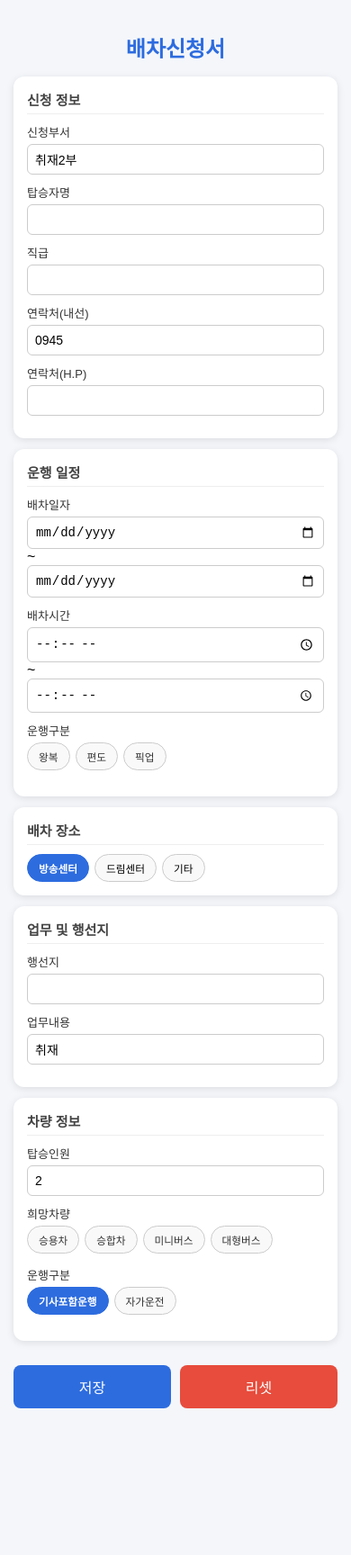
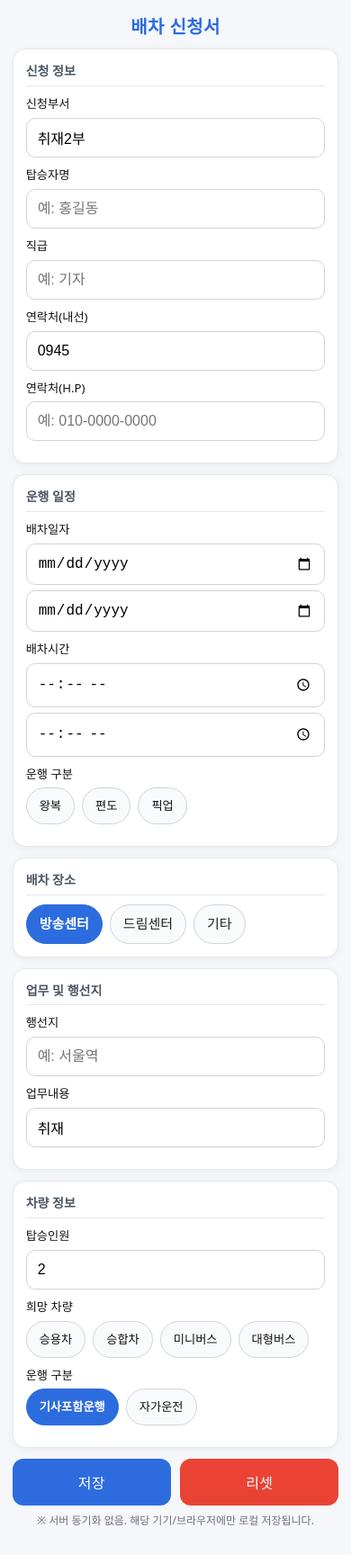
Before and after one commit to KunhoYoo/MBC_DISPATCH, a plain HTML site: page index.html in a window 390 px wide. Shown: the whole page at 90% size. Before the commit the page ends 1580 px from the top, so only its background shows below. Drawn offline with Linux system fonts and the light colour scheme; a web font is replaced by a local one.

Commit message:
Update index.html

```diff
--- a/index.html
+++ b/index.html
@@ -3,146 +3,190 @@
 <head>
   <meta charset="UTF-8">
   <title>배차 신청서</title>
-  <meta name="viewport" content="width=device-width, initial-scale=1.0">
+  <meta name="viewport" content="width=device-width, initial-scale=1, viewport-fit=cover">
   <style>
+    /* NanumBarunGothic from Noonnu CDN */
+    @font-face {
+      font-family: 'NanumBarunGothic';
+      src: url('https://cdn.jsdelivr.net/gh/projectnoonnu/noonfonts_20-07@1.0/NanumBarunGothic.woff') format('woff');
+      font-weight: normal;
+      font-style: normal;
+      font-display: swap;
+    }
+    :root {
+      --primary:#2d6cdf;
+      --bg:#f6f7fb;
+      --card:#fff;
+      --text:#222;
+      --muted:#4b5563;
+      --border:#e5e7eb;
+      --radius:14px;
+      --pad:14px;
+    }
+    *{box-sizing:border-box}
+    html,body{height:100%}
+    html{-webkit-text-size-adjust:100%}
     body {
-      font-family: 'Noto Sans KR', sans-serif;
-      background: #f4f6fa;
+      font-family: 'NanumBarunGothic','Noto Sans KR',system-ui,-apple-system,Segoe UI,Roboto,Arial,sans-serif;
+      background: var(--bg);
       margin: 0;
       padding: 0;
+      color: var(--text);
+      line-height: 1.42;
     }
     .form-container {
-      max-width: 600px;
-      margin: 0 auto;
-      padding: 15px;
+      width: min(720px, 100%);
+      margin-inline: auto;
+      padding: 8px clamp(10px, 3.5vw, 18px) 18px;
     }
     h2 {
       text-align: center;
-      color: #2d6cdf;
-      margin-bottom: 15px;
+      color: var(--primary);
+      margin: 8px 0 10px; /* 상단 여백 좁힘 */
+      font-size: clamp(20px, 4.8vw, 28px);
+      letter-spacing: 0.02em;
+      font-weight: 700;
     }
     .card {
-      background: #fff;
-      border-radius: 12px;
-      box-shadow: 0 2px 8px rgba(0,0,0,0.1);
+      background: var(--card);
+      border-radius: var(--radius);
+      box-shadow: 0 2px 10px rgba(0,0,0,.05);
       margin-bottom: 12px;
-      padding: 15px;
+      padding: var(--pad);
+      border: 1px solid var(--border);
     }
     .card h3 {
-      margin-top: 0;
-      font-size: 15px;
-      color: #444;
-      border-bottom: 1px solid #eee;
-      padding-bottom: 5px;
-      margin-bottom: 10px;
+      margin: 0 0 10px;
+      font-size: clamp(13px, 3.6vw, 16px);
+      color: var(--muted);
+      border-bottom: 1px solid var(--border);
+      padding-bottom: 6px;
+      font-weight: 700;
     }
     .field {
-      display: flex;
-      flex-direction: column;
+      display: grid;
+      grid-template-columns: 1fr;
+      gap: 6px;
       margin-bottom: 10px;
     }
     .field label {
-      font-size: 13px;
-      margin-bottom: 4px;
-      color: #333;
+      font-size: clamp(12px, 3.4vw, 14px);
+      color: #111;
     }
+    .input-row {
+      display: grid;
+      grid-template-columns: 1fr auto 1fr;
+      align-items: center;
+      gap: 8px;
+    }
+    /* Stack on narrow screens */
+    @media (max-width: 480px) {
+      .input-row {
+        grid-template-columns: 1fr;
+        gap: 6px;
+      }
+      .input-row span.separator {
+        display: none;
+      }
+    }
+    /* Inputs */
     .field input[type="text"],
     .field input[type="date"],
     .field input[type="time"] {
-      padding: 8px;
-      font-size: 14px;
-      border: 1px solid #ccc;
-      border-radius: 6px;
+      width: 100%;
+      padding: 12px 12px;
+      font-size: 16px; /* >=16px to prevent iOS zoom */
+      border: 1px solid #cfd5db;
+      border-radius: 10px;
+      background: #fff;
+      outline: none;
+      min-height: 44px; /* touch target */
     }
-
-    /* 체크박스 공통 스타일 */
+    .field input:focus{border-color: var(--primary); box-shadow: 0 0 0 3px rgba(45,108,223,.12);}
+    /* Checkbox pill group */
     .checkbox-group {
       display: flex;
-      flex-wrap: nowrap;
-      gap: 6px;
-      overflow-x: auto;
+      flex-wrap: wrap;
+      gap: 8px;
     }
-    .checkbox-group label {
-      display: flex;
+    .checkbox-group input[type="checkbox"] { display: none; }
+    .checkbox-pill {
+      display: inline-flex;
       align-items: center;
-      gap: 4px;
-      font-size: clamp(11px, 3vw, 14px);
-      background: #f9f9f9;
-      padding: 6px 12px;
-      border-radius: 20px;
-      border: 1px solid #ccc;
+      gap: 8px;
+      padding: 10px 14px;
+      font-size: 15px;
+      border-radius: 999px;
+      border: 1px solid #cfd5db;
+      background: #f9fafb;
       cursor: pointer;
-      white-space: nowrap;
-      transition: all 0.2s ease;
+      user-select: none;
+      transition: background .2s, border-color .2s, color .2s, transform .05s;
+      min-height: 40px;
     }
-    .checkbox-group input[type="checkbox"] {
-      display: none;
+    .checkbox-pill:active { transform: scale(.98); }
+    .checkbox-group input[type="checkbox"]:checked + .checkbox-pill {
+      background: var(--primary);
+      border-color: var(--primary);
+      color: #fff;
+      font-weight: 700;
     }
-    .checkbox-group span {
-      display: inline-block;
-    }
-    .checkbox-group label:has(input[type="checkbox"]:checked) {
-      background: #2d6cdf;
-      border-color: #2d6cdf;
-      color: #fff;
-      font-weight: 600;
-    }
-
-    /* 버튼 */
     .button-group {
-      display: flex;
+      display: grid;
+      grid-template-columns: 1fr 1fr;
       gap: 10px;
+      margin-top: 8px;
     }
     .btn {
-      flex: 1;
-      padding: 12px;
+      padding: 14px;
       border: none;
-      border-radius: 8px;
+      border-radius: 12px;
       font-size: 16px;
       cursor: pointer;
-      margin-top: 15px;
       color: #fff;
+      min-height: 48px;
+      letter-spacing: .02em;
     }
-    .btn-save {
-      background: #2d6cdf;
+    .btn-save { background: var(--primary); }
+    .btn-save:active { filter: brightness(.95); }
+    .btn-reset { background: #ea4335; }
+    .btn-reset:active { filter: brightness(.95); }
+    .muted {
+      font-size: 12px;
+      color: #6b7280;
+      text-align: center;
+      margin-top: 8px;
     }
-    .btn-save:hover {
-      background: #1e4dab;
-    }
-    .btn-reset {
-      background: #e74c3c;
-    }
-    .btn-reset:hover {
-      background: #c0392b;
-    }
+    /* Safe area for iPhone (notch) */
+    .form-container { padding-top: max(8px, env(safe-area-inset-top)); padding-bottom: max(18px, env(safe-area-inset-bottom)); }
   </style>
 </head>
 <body>
   <div class="form-container">
-    <h2>배차신청서</h2>
+    <h2>배차 신청서</h2>
 
-    <form id="dispatchForm">
+    <form id="dispatchForm" autocomplete="on">
       <div class="card">
         <h3>신청 정보</h3>
         <div class="field">
-          <label>신청부서</label>
-          <input type="text" id="dept" value="취재2부">
+          <label for="dept">신청부서</label>
+          <input type="text" id="dept" inputmode="text" value="취재2부">
         </div>
         <div class="field">
-          <label>탑승자명</label>
-          <input type="text" id="passenger">
+          <label for="passenger">탑승자명</label>
+          <input type="text" id="passenger" inputmode="text" placeholder="예: 홍길동">
         </div>
         <div class="field">
-          <label>직급</label>
-          <input type="text" id="position">
+          <label for="position">직급</label>
+          <input type="text" id="position" inputmode="text" placeholder="예: 기자">
         </div>
         <div class="field">
-          <label>연락처(내선)</label>
-          <input type="text" id="tel" value="0945">
+          <label for="tel">연락처(내선)</label>
+          <input type="text" id="tel" inputmode="numeric" value="0945" placeholder="예: 0945">
         </div>
         <div class="field">
-          <label>연락처(H.P)</label>
-          <input type="text" id="hp">
+          <label for="hp">연락처(H.P)</label>
+          <input type="text" id="hp" inputmode="tel" placeholder="예: 010-0000-0000">
         </div>
       </div>
 
@@ -150,18 +194,26 @@
         <h3>운행 일정</h3>
         <div class="field">
           <label>배차일자</label>
-          <input type="date" id="dateStart"> ~ <input type="date" id="dateEnd">
+          <div class="input-row">
+            <input type="date" id="dateStart">
+            <span class="separator" aria-hidden="true">~</span>
+            <input type="date" id="dateEnd">
+          </div>
         </div>
         <div class="field">
           <label>배차시간</label>
-          <input type="time" id="timeStart"> ~ <input type="time" id="timeEnd">
+          <div class="input-row">
+            <input type="time" id="timeStart" step="300">
+            <span class="separator" aria-hidden="true">~</span>
+            <input type="time" id="timeEnd" step="300">
+          </div>
         </div>
         <div class="field">
-          <label>운행구분</label>
+          <label>운행 구분</label>
           <div class="checkbox-group" id="driveType">
-            <label><input type="checkbox" value="왕복"> <span>왕복</span></label>
-            <label><input type="checkbox" value="편도"> <span>편도</span></label>
-            <label><input type="checkbox" value="픽업"> <span>픽업</span></label>
+            <input id="dt_rb" type="checkbox" value="왕복"><label for="dt_rb" class="checkbox-pill">왕복</label>
+            <input id="dt_od" type="checkbox" value="편도"><label for="dt_od" class="checkbox-pill">편도</label>
+            <input id="dt_pk" type="checkbox" value="픽업"><label for="dt_pk" class="checkbox-pill">픽업</label>
           </div>
         </div>
       </div>
@@ -169,112 +221,181 @@
       <div class="card">
         <h3>배차 장소</h3>
         <div class="checkbox-group" id="location">
-          <label><input type="checkbox" value="방송센터" checked> <span>방송센터</span></label>
-          <label><input type="checkbox" value="드림센터"> <span>드림센터</span></label>
-          <label><input type="checkbox" value="기타"> <span>기타</span></label>
+          <input id="loc_bs" type="checkbox" value="방송센터" checked><label for="loc_bs" class="checkbox-pill">방송센터</label>
+          <input id="loc_dc" type="checkbox" value="드림센터"><label for="loc_dc" class="checkbox-pill">드림센터</label>
+          <input id="loc_et" type="checkbox" value="기타"><label for="loc_et" class="checkbox-pill">기타</label>
         </div>
       </div>
 
       <div class="card">
         <h3>업무 및 행선지</h3>
         <div class="field">
-          <label>행선지</label>
-          <input type="text" id="destination">
+          <label for="destination">행선지</label>
+          <input type="text" id="destination" inputmode="text" placeholder="예: 서울역">
         </div>
         <div class="field">
-          <label>업무내용</label>
-          <input type="text" id="task" value="취재">
+          <label for="task">업무내용</label>
+          <input type="text" id="task" inputmode="text" value="취재">
         </div>
       </div>
 
       <div class="card">
         <h3>차량 정보</h3>
         <div class="field">
-          <label>탑승인원</label>
-          <input type="text" id="people" value="2">
+          <label for="people">탑승인원</label>
+          <input type="text" id="people" inputmode="numeric" value="2" placeholder="예: 2">
         </div>
         <div class="field">
-          <label>희망차량</label>
+          <label>희망 차량</label>
           <div class="checkbox-group" id="vehicle">
-            <label><input type="checkbox" value="승용차"> <span>승용차</span></label>
-            <label><input type="checkbox" value="승합차"> <span>승합차</span></label>
-            <label><input type="checkbox" value="미니버스"> <span>미니버스</span></label>
-            <label><input type="checkbox" value="대형버스"> <span>대형버스</span></label>
+            <input id="vh_sd" type="checkbox" value="승용차"><label for="vh_sd" class="checkbox-pill">승용차</label>
+            <input id="vh_vn" type="checkbox" value="승합차"><label for="vh_vn" class="checkbox-pill">승합차</label>
+            <input id="vh_mb" type="checkbox" value="미니버스"><label for="vh_mb" class="checkbox-pill">미니버스</label>
+            <input id="vh_lb" type="checkbox" value="대형버스"><label for="vh_lb" class="checkbox-pill">대형버스</label>
           </div>
         </div>
         <div class="field">
-          <label>운행구분</label>
+          <label>운행 구분</label>
           <div class="checkbox-group" id="driveOption">
-            <label><input type="checkbox" value="기사포함운행" checked> <span>기사포함운행</span></label>
-            <label><input type="checkbox" value="자가운전"> <span>자가운전</span></label>
+            <input id="op_dr" type="checkbox" value="기사포함운행" checked><label for="op_dr" class="checkbox-pill">기사포함운행</label>
+            <input id="op_self" type="checkbox" value="자가운전"><label for="op_self" class="checkbox-pill">자가운전</label>
           </div>
         </div>
       </div>
 
       <div class="button-group">
-        <button type="button" class="btn btn-save" onclick="saveForm()">저장</button>
-        <button type="button" class="btn btn-reset" onclick="resetForm()">리셋</button>
+        <button type="button" class="btn btn-save" id="btnSave">저장</button>
+        <button type="button" class="btn btn-reset" id="btnReset">리셋</button>
       </div>
     </form>
+
+    <p class="muted">※ 서버 동기화 없음. 해당 기기/브라우저에만 로컬 저장됩니다.</p>
   </div>
 
   <script>
-    // 저장 기능
-    function saveForm() {
-      const dept = document.getElementById("dept").value;
-      const passenger = document.getElementById("passenger").value || "미입력";
-      const position = document.getElementById("position").value || "미입력";
-      const tel = document.getElementById("tel").value;
-      const hp = document.getElementById("hp").value || "";
-      const dateStart = document.getElementById("dateStart").value || "미정";
-      const dateEnd = document.getElementById("dateEnd").value || "미정";
-      const timeStart = document.getElementById("timeStart").value || "미정";
-      const timeEnd = document.getElementById("timeEnd").value || "미정";
-      const destination = document.getElementById("destination").value || "미입력";
-      const task = document.getElementById("task").value;
-      const people = document.getElementById("people").value;
+    // ---------- Local-only autosave (localStorage) ----------
+    const STORAGE_KEY = 'dispatchForm:v2-mobile';
 
-      const driveType = [...document.querySelectorAll("#driveType input:checked")].map(cb => cb.value).join(", ") || "미선택";
-      const location = [...document.querySelectorAll("#location input:checked")].map(cb => cb.value).join(", ") || "미선택";
-      const vehicle = [...document.querySelectorAll("#vehicle input:checked")].map(cb => cb.value).join(", ") || "미선택";
-      const driveOption = [...document.querySelectorAll("#driveOption input:checked")].map(cb => cb.value).join(", ") || "미선택";
+    const qs = (sel, root=document)=>root.querySelector(sel);
+    const qsa = (sel, root=document)=>Array.from(root.querySelectorAll(sel));
 
-      let text =
-`신청부서 : ${dept}
-탑승자명 : ${passenger}
-직급 : ${position}
-연락처(내선) : ${tel}
-연락처(H.P) : ${hp}
-배차 시작 일자 : ${dateStart}
-배차 종료 일자 : ${dateEnd}
-배차 시작 시간 : ${timeStart}
-배차 종료 시간 : ${timeEnd}
-운행구분 : ${driveType}
-배차장소 : ${location}
-행선지 : ${destination}
-업무내용 : ${task}
-탑승인원 : ${people}명
-희망차량 : ${vehicle}
-운행구분 : ${driveOption}`;
+    function getFormData(){
+      return {
+        dept: qs('#dept').value,
+        passenger: qs('#passenger').value,
+        position: qs('#position').value,
+        tel: qs('#tel').value,
+        hp: qs('#hp').value,
+        dateStart: qs('#dateStart').value,
+        dateEnd: qs('#dateEnd').value,
+        timeStart: qs('#timeStart').value,
+        timeEnd: qs('#timeEnd').value,
+        destination: qs('#destination').value,
+        task: qs('#task').value,
+        people: qs('#people').value,
+        driveType: qsa('#driveType input[type=checkbox]:checked').map(el=>el.value),
+        location: qsa('#location input[type=checkbox]:checked').map(el=>el.value),
+        vehicle: qsa('#vehicle input[type=checkbox]:checked').map(el=>el.value),
+        driveOption: qsa('#driveOption input[type=checkbox]:checked').map(el=>el.value),
+      };
+    }
+    function setFormData(data){
+      if(!data) return;
+      const map = {
+        dept:'#dept', passenger:'#passenger', position:'#position', tel:'#tel', hp:'#hp',
+        dateStart:'#dateStart', dateEnd:'#dateEnd', timeStart:'#timeStart', timeEnd:'#timeEnd',
+        destination:'#destination', task:'#task', people:'#people'
+      };
+      Object.entries(map).forEach(([k,sel])=>{
+        if(data[k]!==undefined) qs(sel).value = data[k];
+      });
+      [['#driveType','driveType'], ['#location','location'], ['#vehicle','vehicle'], ['#driveOption','driveOption']]
+        .forEach(([sel,key])=>{
+          const setVals = new Set(data[key]||[]);
+          qsa(`${sel} input[type=checkbox]`).forEach(i=> i.checked = setVals.has(i.value));
+        });
+    }
+    function saveLocal(){
+      try { localStorage.setItem(STORAGE_KEY, JSON.stringify(getFormData())); }
+      catch(e){ console.warn('로컬 저장 실패:', e); }
+    }
+    function loadLocal(){
+      try {
+        const raw = localStorage.getItem(STORAGE_KEY);
+        if(raw) setFormData(JSON.parse(raw));
+      } catch(e){ console.warn('로컬 불러오기 실패:', e); }
+    }
+    function clearLocal(){ localStorage.removeItem(STORAGE_KEY); }
 
-      navigator.clipboard.writeText(text).then(() => {
-        alert("클립보드에 저장되었습니다!");
+    function attachAutosave(){
+      qsa('input').forEach(el=>{
+        el.addEventListener('input', saveLocal, {passive:true});
+        el.addEventListener('change', saveLocal, {passive:true});
       });
     }
 
-    // 리셋 기능
-    function resetForm() {
-      if(confirm("디폴트 값 제외 모든 내용을 초기화 하시겠습니까?")) {
-        document.getElementById("dispatchForm").reset();
-        // 디폴트 값 복원
-        document.getElementById("dept").value = "취재2부";
-        document.getElementById("tel").value = "0945";
-        document.getElementById("task").value = "취재";
-        document.getElementById("people").value = "2";
-        document.querySelector("#location input[value='방송센터']").checked = true;
-        document.querySelector("#driveOption input[value='기사포함운행']").checked = true;
+    // ---------- Clipboard Save / Reset ----------
+    function buildSummaryText(){
+      const d = getFormData();
+      const safe = (v, alt='미입력') => (v && String(v).trim().length ? v : alt);
+      const opt = (arr, alt='미선택') => (arr && arr.length ? arr.join(', ') : alt);
+
+      return `신청부서 : ${safe(d.dept)}
+탑승자명 : ${safe(d.passenger)}
+직급 : ${safe(d.position)}
+연락처(내선) : ${safe(d.tel,'미입력')}
+연락처(H.P) : ${safe(d.hp,'')}
+배차 시작 일자 : ${safe(d.dateStart,'미정')}
+배차 종료 일자 : ${safe(d.dateEnd,'미정')}
+배차 시작 시간 : ${safe(d.timeStart,'미정')}
+배차 종료 시간 : ${safe(d.timeEnd,'미정')}
+운행구분 : ${opt(d.driveType)}
+배차장소 : ${opt(d.location)}
+행선지 : ${safe(d.destination)}
+업무내용 : ${safe(d.task)}
+탑승인원 : ${safe(d.people)}명
+희망차량 : ${opt(d.vehicle)}
+운행옵션 : ${opt(d.driveOption)}`;
+    }
+
+    function saveForm(){
+      const text = buildSummaryText();
+      navigator.clipboard.writeText(text).then(()=>{
+        alert('클립보드에 저장되었습니다!');
+      }).catch(()=>{
+        const ta = document.createElement('textarea');
+        ta.value = text;
+        document.body.appendChild(ta);
+        ta.select();
+        document.execCommand('copy');
+        document.body.removeChild(ta);
+        alert('클립보드에 저장되었습니다!');
+      });
+    }
+
+    function resetForm(){
+      if(confirm('Default 값을 제외한, 모든 내용을 초기화 하시겠습니까?')){
+        qs('#dispatchForm').reset();
+        // defaults
+        qs('#dept').value = '취재2부';
+        qs('#tel').value = '0945';
+        qs('#task').value = '취재';
+        qs('#people').value = '2';
+        // checkbox defaults
+        qsa('#location input[type=checkbox]').forEach(i=>i.checked=false);
+        qsa('#driveOption input[type=checkbox]').forEach(i=>i.checked=false);
+        qs("#loc_bs").checked = true;
+        qs("#op_dr").checked = true;
+        clearLocal();
       }
     }
+
+    document.addEventListener('DOMContentLoaded', ()=>{
+      loadLocal();
+      attachAutosave();
+      qs('#btnSave').addEventListener('click', saveForm);
+      qs('#btnReset').addEventListener('click', resetForm);
+    }, {once:true});
   </script>
 </body>
 </html>
```
